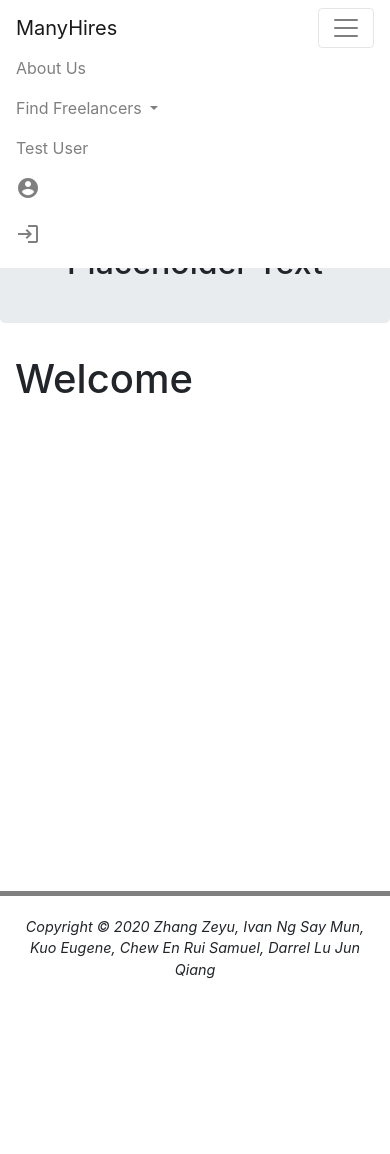
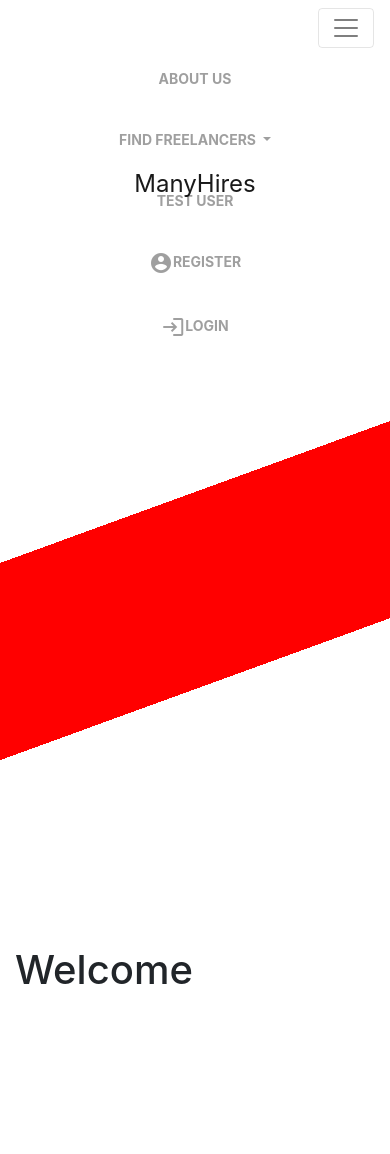
Before and after one commit to zeyu2001/ICT1004-Project, a PHP site: page /index.php in a window 390 px wide, after a click that opens the changed part. Shown: the top 1154 px of the page. Before the commit the page ends 979 px from the top, so only its background shows below. Run offline with PHP 8.4, Linux system fonts and the light colour scheme.

Commit message:
Improved Styling, Animations, Responsive Design, Documented CSS

```diff
--- a/css/main.css
+++ b/css/main.css
@@ -1,17 +1,102 @@
-body { padding-top: 70px; }
+/* Table of contents
+––––––––––––––––––––––––––––––––––––––––––––––––––
+1. Material Icons
+2. Navbar
+3. Jumbotron
+4. Buttons
+5. Footer
 
-footer {
-    border-top: 5px solid gray;
-    padding-top: 20px;
-    font-style: italic;
-    text-align: center;
-    font-size: 0.9em;
+/* 1. Material Icons
+–––––––––––––––––––––––––––––––––––––––––––––––––– */
+/* Vertically Align Material Icons with Text */
+.material-icons {
+    vertical-align: middle;
 }
 
+/* 2. Navbar
+–––––––––––––––––––––––––––––––––––––––––––––––––– */
+/*
+ * When using the fixed-top navbar, the navbar contents overlap with
+ * the page body. Padding is required to prevent this overlap.
+ */
+body { padding-top: 100px; }
+
+/* Mobile Devices */
+@media screen and (max-width: 992px) {
+    body { padding-top: 70px; }
+}
+
+/* Center-align Brand */
+.navbar-brand
+{
+    font-size: 1.5em;
+    position: absolute;
+    width: 100%;
+    left: 0;
+    text-align: center;
+    margin:0 auto;
+}
+
+.nav-item {
+    text-align: center;
+}
+
+.nav-link {
+    font-weight: bold;
+    font-size: 14px;
+    text-transform: uppercase;
+    text-decoration: none;
+    color: #031D44;
+    padding: 20px 0px;
+    margin: 0px 20px;
+    display: inline-block;
+    position: relative;
+    opacity: 0.75;
+}
+
+.nav-link:hover {
+    opacity: 1;
+}
+
+/*
+ * Underline Nav Link
+ *
+ * When not hovered, width: 0% hides the underline.
+ * When hovered, width: 100% shows the underline.
+ */
+.nav-link::before {
+    transition: 300ms;
+    height: 5px;
+    content: "";
+    position: absolute;
+    background-color: #ff0000;
+    width: 0%;
+    bottom: 10px;
+}
+
+.nav-link:hover::before {
+    width: 100%;
+}
+
+/* 3. Jumbotron
+–––––––––––––––––––––––––––––––––––––––––––––––––– */
+.jumbotron {
+    background: linear-gradient(160deg, white 50%, #ff0000 50%, #ff0000 70%, white 70%);
+    background-repeat: no-repeat;
+    color: black;
+    height: 100vh;
+}
+
+/* 4. Buttons
+–––––––––––––––––––––––––––––––––––––––––––––––––– */
+/*
+ * For navigation purposes, anchors styled as buttons are used.
+ * For other purposes, e.g. submitting a form, buttons are used.
+ */
 a.red-button {
     appearance: button;
     text-decoration: none;
-    background-color: #ff6666;
+    background-color: #ff0000;
     border: none;
     color: white;
     text-align: center;
@@ -33,3 +118,13 @@ a.green-button {
     margin: 4px 2px;
     border-radius: 8px;
 }
+
+/* 5. Footer
+–––––––––––––––––––––––––––––––––––––––––––––––––– */
+footer {
+    border-top: 5px solid gray;
+    padding-top: 20px;
+    font-style: italic;
+    text-align: center;
+    font-size: 0.9em;
+}
--- a/index.php
+++ b/index.php
@@ -13,8 +13,10 @@
             include "nav.inc.php";
         ?>
         <header class="jumbotron text-center">
-            <h1 class="display-4">Welcome to ManyHires!</h1>
-            <h2>Placeholder Text</h2>
+            <h1 class="display-4">Talent on Demand.</h1>
+            <p class="lead">The future of recruiting is here.</p>
+            <a class="red-button" href="register.php">Create a free account</a>
+            <a class="red-button" href="abour.php">Find out more</a>
         </header>
         <main class="container">
             <h1>Welcome</h1>
--- a/js/main.js
+++ b/js/main.js
@@ -1,4 +1,26 @@
-$(document).ready(function(){
+$(document).ready(function()
+{
+    /*
+    * Navbar Active/Inactive Status
+    *
+    * Highlights the menu item corresponding to the page currently being viewed.
+    */
+    function activateMenu()
+    {
+        var current_page_URL = location.href;
+        $(".navbar-nav a").each(function()
+        {
+            var target_URL = $(this).prop("href");
+            if (target_URL === current_page_URL)
+            {
+                $('nav a').parents('li, ul').removeClass('active');
+                $(this).parent('li').addClass('active');
+                return false;
+            }
+        });
+    }
+
+    activateMenu();
 
     /*
      * Navbar Dropdown Menu (On Hover)
@@ -12,22 +34,15 @@ $(document).ready(function(){
     $(".dropdown").hover(
 
         // mouseenter
-        function(){
+        function()
+        {
             $(this).find('.dropdown-menu').first().stop(true, true).slideDown();
         },
 
         // mouseleave
-        function(){
+        function()
+        {
             $(this).find('.dropdown-menu').first().stop(true, true).slideUp();
         }
     );
-
-    /*
-     * Navbar Dropdown Menu (On Click)
-     *
-     * Allows the navbar element to serve as a link.
-     */
-    $(".dropdown-toggle").click(function(){
-        window.open($(this).attr('href'), "_blank")
-    });
 });
--- a/nav.inc.php
+++ b/nav.inc.php
@@ -1,9 +1,13 @@
-<nav class="navbar navbar-expand-sm fixed-top navbar-light bg-white">
+<nav class="navbar navbar-expand-lg fixed-top navbar-light bg-white">
     <div class="container">
+
+        <!-- Center-aligned Brand -->
         <a class="navbar-brand" href="index.php">
             ManyHires
         </a>
-    <button class="navbar-toggler"
+
+        <!-- Right-aligned Mobile Hamburger Menu -->
+        <button class="navbar-toggler ml-auto"
             type="button"
             data-toggle="collapse"
             data-target="#navbar"
@@ -11,8 +15,11 @@
             aria-expanded="false" aria-label="Toggle navigation">
             <span class="navbar-toggler-icon"></span>
         </button>
-    <div class="collapse navbar-collapse order-1" id="navbar">
-        <ul class="navbar-nav">
+
+        <div class="collapse navbar-collapse" id="navbar">
+
+            <!-- Left-aligned Nav Links -->
+            <ul class="navbar-nav" mr-auto>
                 <li class="nav-item">
                     <a class="nav-link" href="about.php">About Us</a>
                 </li>
@@ -27,8 +34,8 @@
                     </div>
                 </li>
             </ul>
-    </div>
-    <div class="collapse navbar-collapse order-2" id="navbar">
+
+            <!-- Right-aligned Nav Links -->
             <ul class="navbar-nav ml-auto">
 
                 <!--  If user is logged in, provide link to profile -->
@@ -39,10 +46,10 @@
                 <?php endif; ?>
 
                 <li class="nav-item">
-                <a class="nav-link" href="register.php"><i class="material-icons">account_circle</i></a>
+                    <a class="nav-link" href="register.php"><i class="material-icons">account_circle</i>Register</a>
                 </li>
                 <li class="nav-item">
-                <a class="nav-link" href="login.php"><i class="material-icons">login</i></a>
+                    <a class="nav-link" href="login.php"><i class="material-icons">login</i>Login</a>
                 </li>
             </ul>
         </div>
```
Lines whose indentation alone changed are shown as unchanged.
